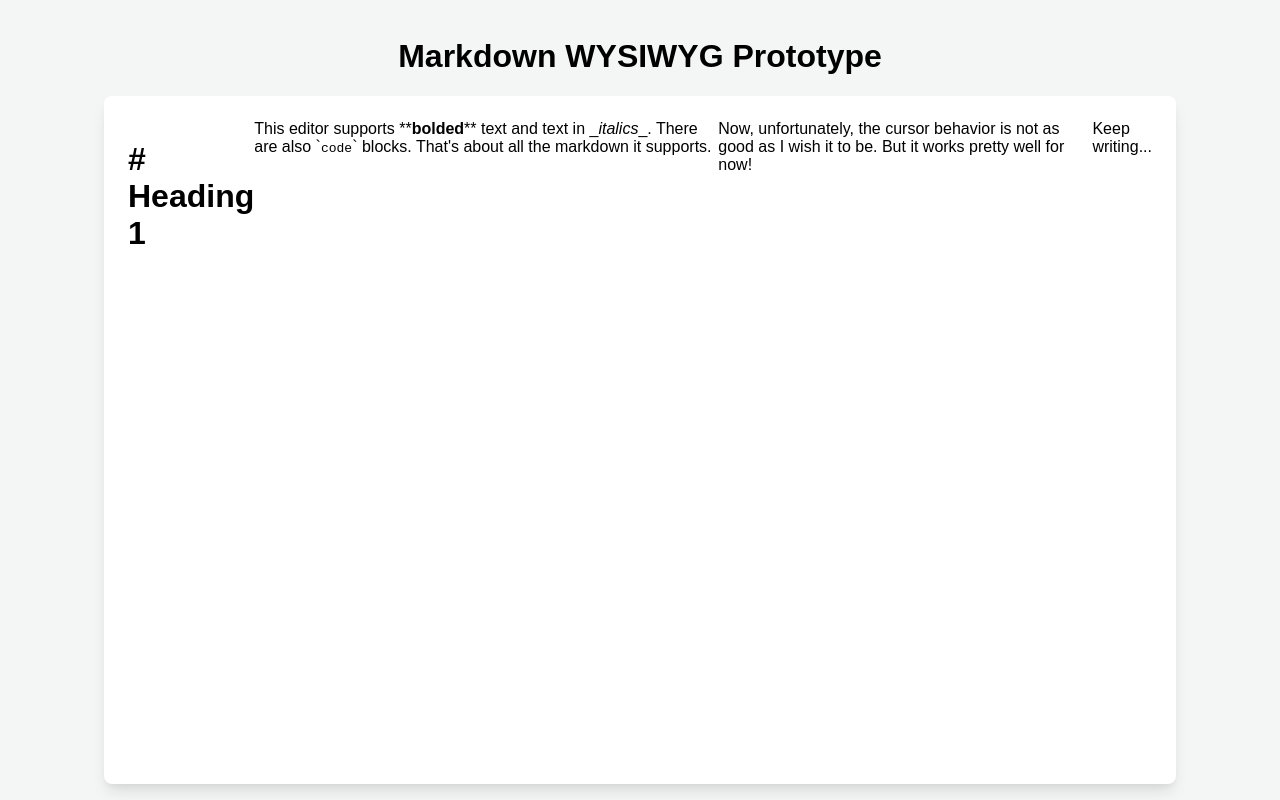
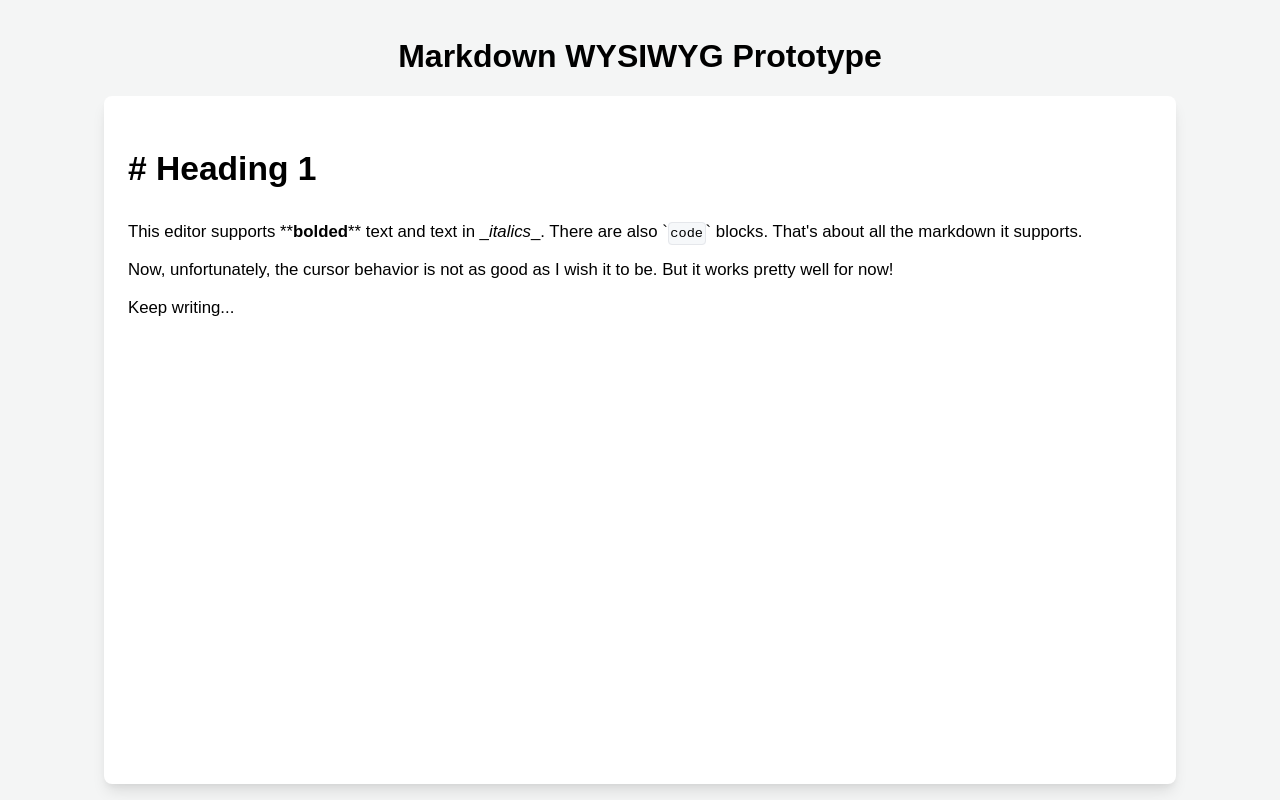
Before and after one commit to Songtech-0912/Markdown-WYSIWYG-Proto, a plain HTML site: page index.html in a window 1280 px wide. Drawn offline with Linux system fonts and the light colour scheme.

Commit message:
Added document styles

```diff
--- a/styles.css
+++ b/styles.css
@@ -17,13 +17,30 @@ main {
 }
 
 #app {
-  display: flex;
-  justify-content: center;
+  display: block;
   background-color: #ffffff;
+  font-size: 1.05rem;
   box-shadow: 0 10px 15px -3px rgba(0, 0, 0, 0.1),
     0 4px 6px -2px rgba(0, 0, 0, 0.05);
   width: 80%;
   height: 80%;
   border-radius: 0.5rem;
   padding: 1.5rem;
+  line-height: 1.6;
 }
+
+#app div {
+  display: block;
+  position: relative;
+  white-space: pre-wrap;
+  margin-bottom: 0.7rem;
+}
+
+#app div code {
+  font-family: "Source Code Pro", "Roboto Mono", monospace;
+  font-size: 0.85rem;
+  padding: 0.2rem 0.1rem;
+  background: #F6F8FA;
+  border: 1px solid #E5E7EB;
+  border-radius: 4px;
+}
```
